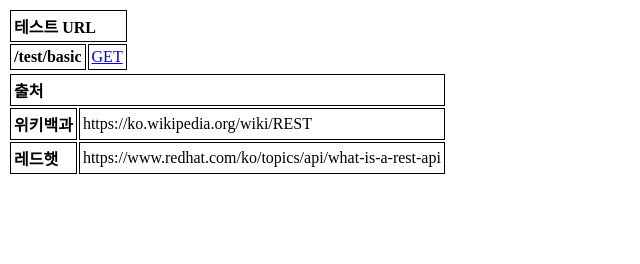
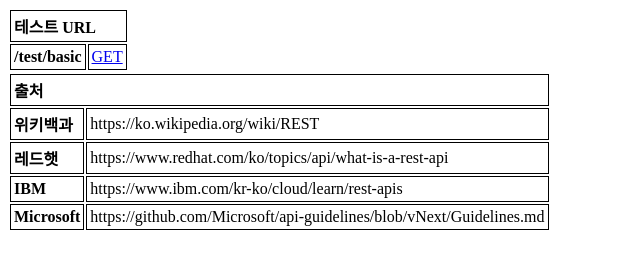
Before and after one commit to cubeweek/practice_REST, a plain HTML site: page index.html in a window 1280 px wide. Shown: the whole page, without its empty margins (0-640 px from the left). Drawn offline with Linux system fonts and the light colour scheme.

Commit message:
조건 갈무리 & Github Pages용 html 업로드

```diff
--- a/practice_restful.html
+++ b/index.html
@@ -38,6 +38,15 @@
                     <th>레드햇</th>
                     <td>https://www.redhat.com/ko/topics/api/what-is-a-rest-api</td>
                 </tr>
+                <tr>
+                    <th>IBM</th>
+                    <td>https://www.ibm.com/kr-ko/cloud/learn/rest-apis</td>
+                </tr>
+                <tr>
+                    <th>Microsoft</th>
+                    <td>https://github.com/Microsoft/api-guidelines/blob/vNext/Guidelines.md</td>
+                </tr>
+
             </tbody>
         </table>
     </body>
```
Also changed, not shown: 3 other files.
